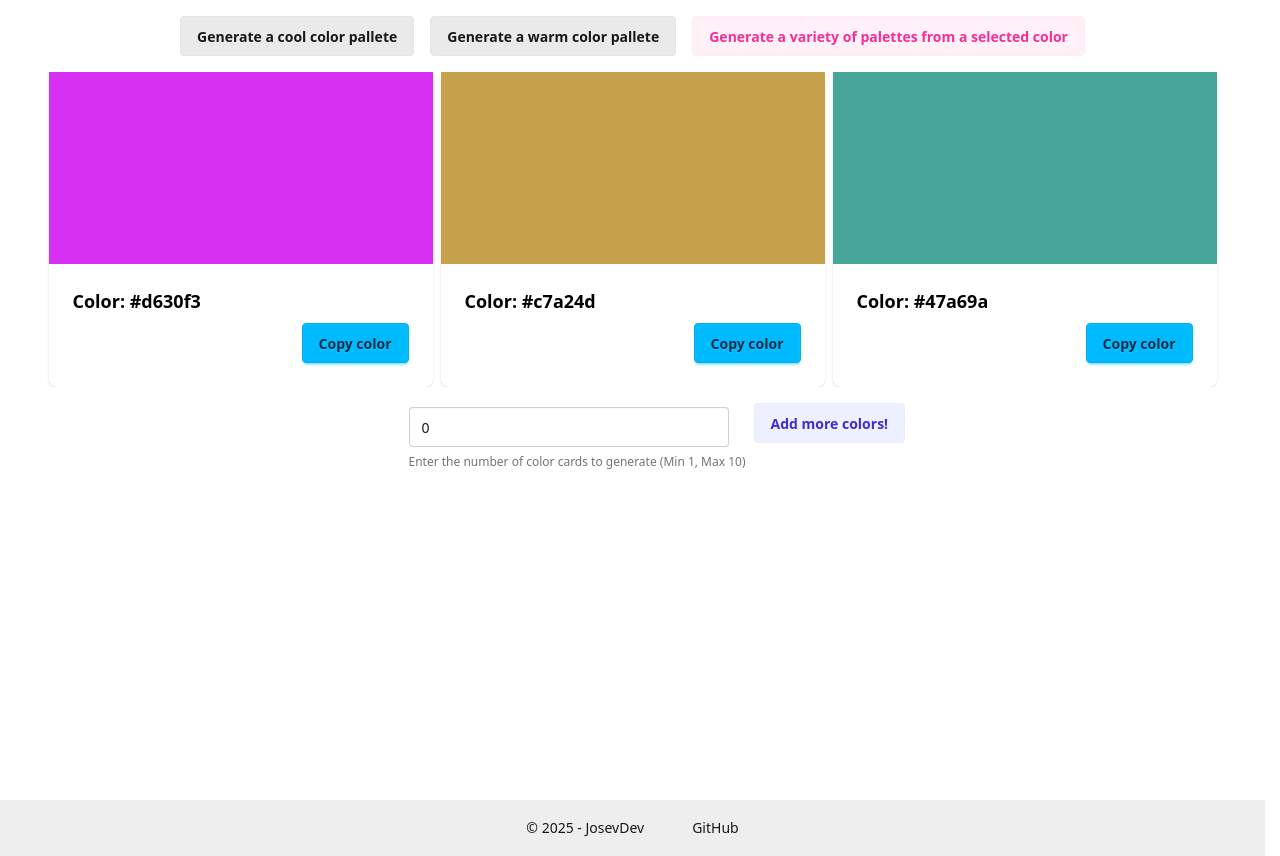
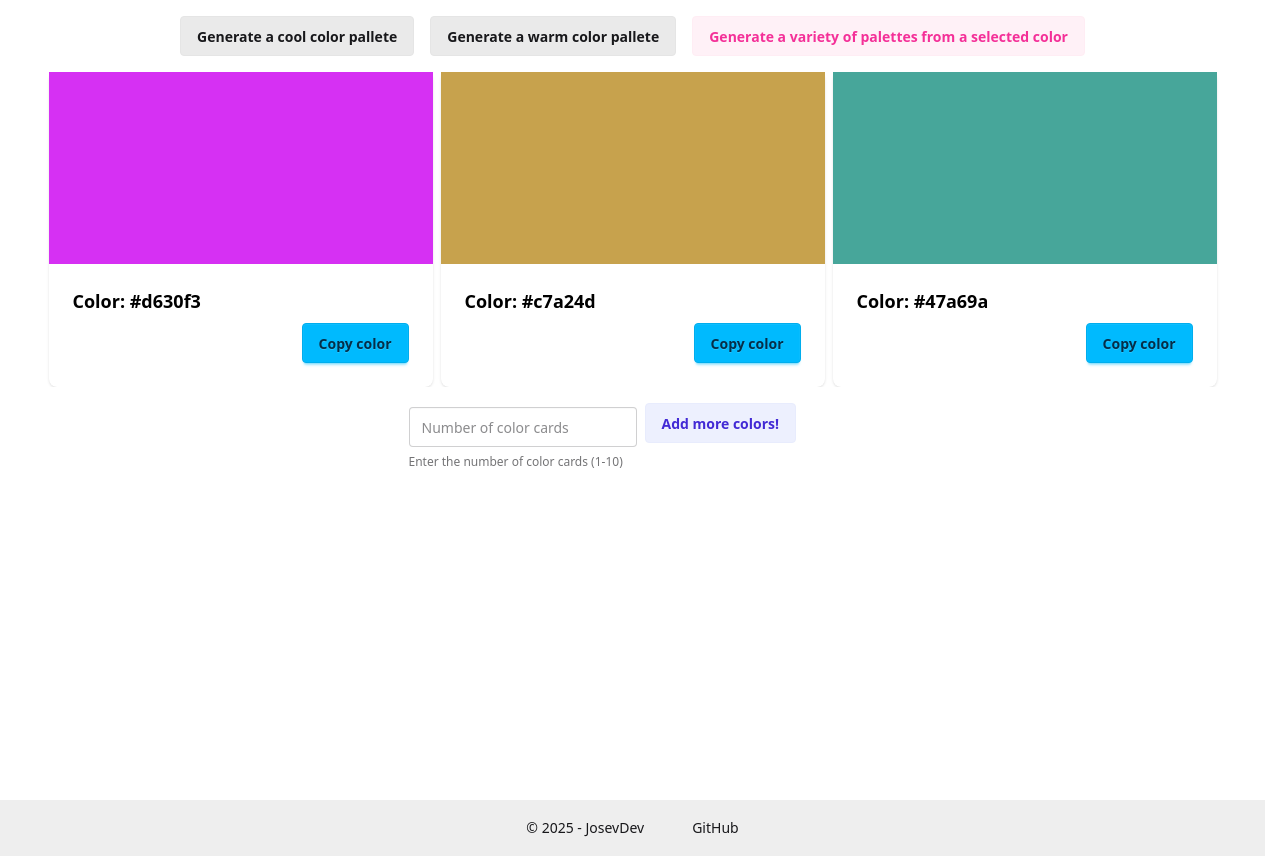
Before and after one commit to Fluxzify/Color-Palette-Generator, a Next.js app: page / in a window 1280 px wide. Built offline with nearby package versions, Linux system fonts and the light colour scheme; some icons are missing.

Commit message:
Change of input for validations

```diff
--- a/src/app/page.tsx
+++ b/src/app/page.tsx
@@ -15,7 +15,7 @@ export default function Home() {
   const [colorsList, setColorsList] = useState<ColorData[]>([]);
 
   const [customColor, setCustomColor] = useState('#ff0000');
-const [colorCardCounter, setColorCardCounter] = useState<number>(0);
+const [colorCardCounter, setColorCardCounter] = useState("");
 
   useEffect(() => {
     addColorCards(3);
@@ -85,17 +85,24 @@ const generatePalette = (paletteFn: PaletteFunction, baseColor?: string) => {
       </div>
      <div className="flex flex-col sm:flex-row gap-2 pt-4 w-full max-w-md">
   <InputField
-          type="number"
+    type="text"
     value={colorCardCounter}
     onChange={setColorCardCounter}
     placeholder="Number of color cards"
-          labelText="Enter the number of color cards to generate (Min 1, Max 10)"
-          validation={{ required: true, min: 1, max: 10, step: 1 }}
+    labelText="Enter the number of color cards (1-10)"
   />
-
-        <Button type="btn btn-soft btn-primary" text="Add more colors!" onClick={() => addColorCards(colorCardCounter)} />
-
-
+  <Button
+    type="btn btn-soft btn-primary"
+    text="Add more colors!"
+    onClick={() => {
+      const num = parseInt(colorCardCounter, 10);
+      if (isNaN(num) || num < 1 || num > 10) {
+        alert("Enter a number between 1 and 10");
+        return;
+      }
+      addColorCards(num);
+    }}
+  />
 </div>
     </div>
 
```
Lines whose indentation alone changed are shown as unchanged.
